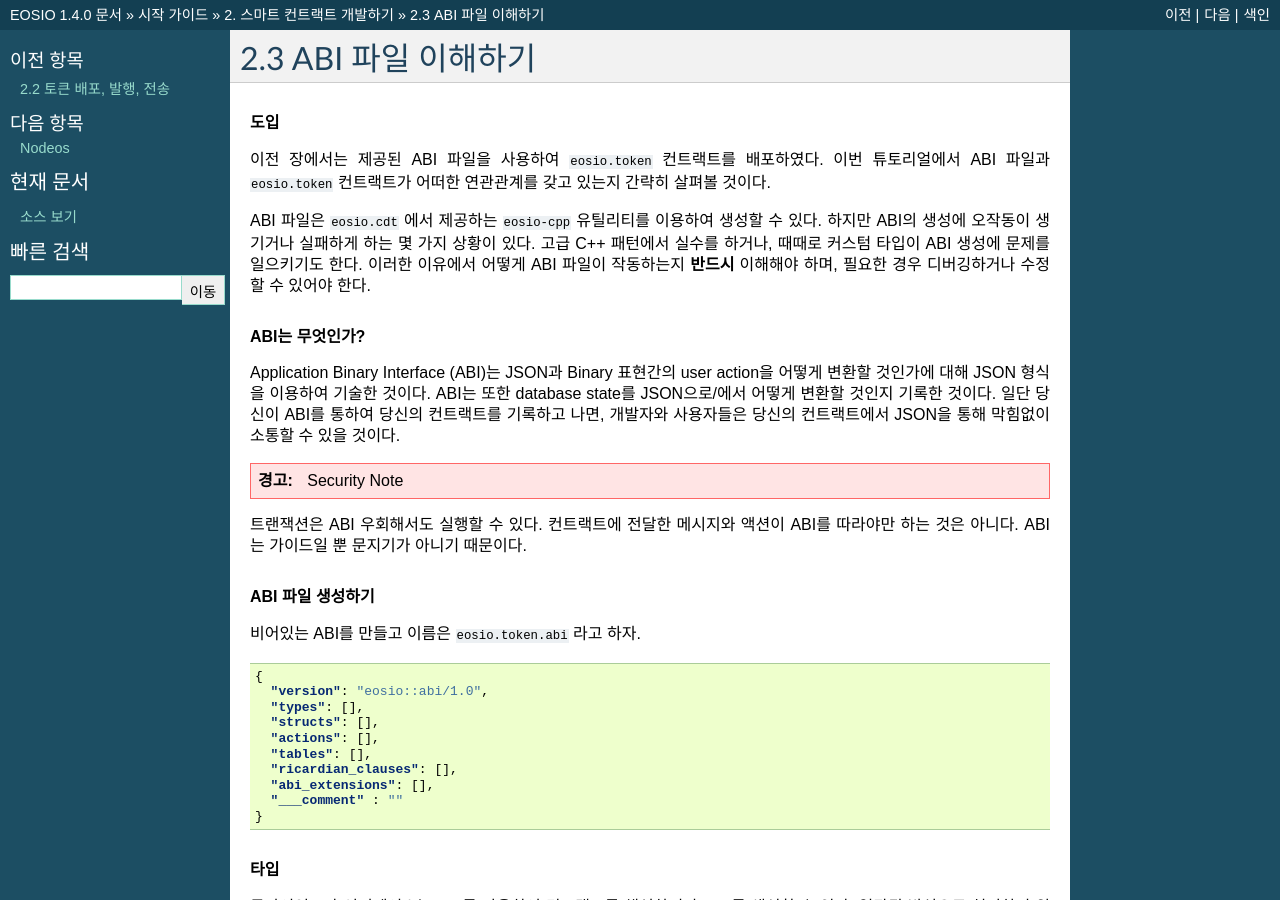
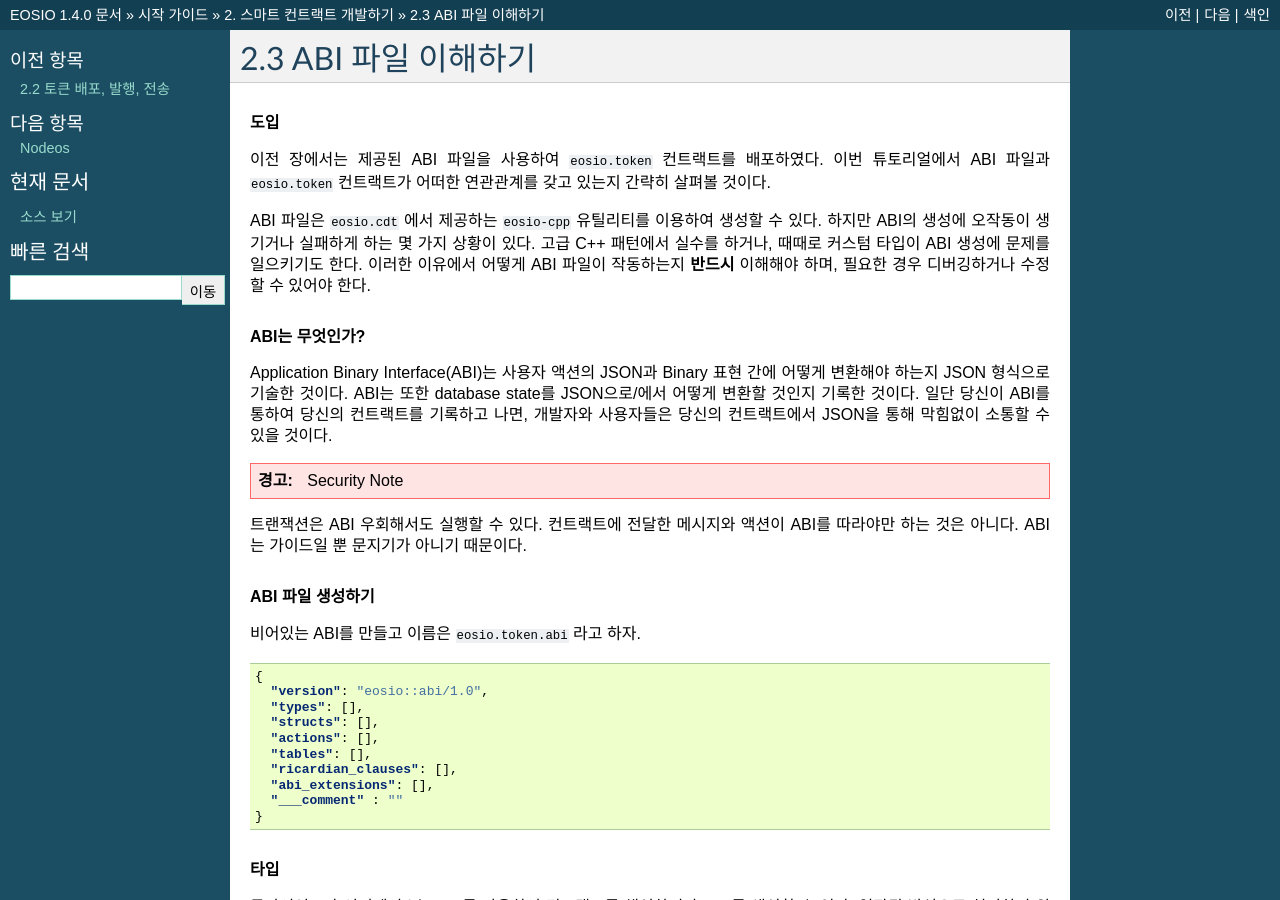
Before and after one commit to eosdevkr/eosio-doc, a Sphinx documentation site: the page built from docs/eosio-home/the-abi.rst, in a window 1280 px wide and 900 px high. Built offline with Sphinx 7.4.7, drawn with Linux system fonts in a browser that asks for light colours.

Commit message:
Update docs/eosio-home/the-abi.rst
Co-Authored-By: code0xff <31336310+code0xff@users.noreply.github.com>

```diff
--- a/docs/eosio-home/the-abi.rst
+++ b/docs/eosio-home/the-abi.rst
@@ -13,7 +13,7 @@
 
 .. rubric:: ABI는 무엇인가?
 
-Application Binary Interface (ABI)는 JSON과 Binary 표현간의 user action을 어떻게 변환할 것인가에 대해 JSON 형식을 이용하여 기술한 것이다.
+Application Binary Interface(ABI)는 사용자 액션의 JSON과 Binary 표현 간에 어떻게 변환해야 하는지 JSON 형식으로 기술한 것이다.
 ABI는 또한 database state를 JSON으로/에서 어떻게 변환할 것인지 기록한 것이다.
 일단 당신이 ABI를 통하여 당신의 컨트랙트를 기록하고 나면, 개발자와 사용자들은 당신의 컨트랙트에서 JSON을 통해 막힘없이 소통할 수 있을 것이다.
 
```
